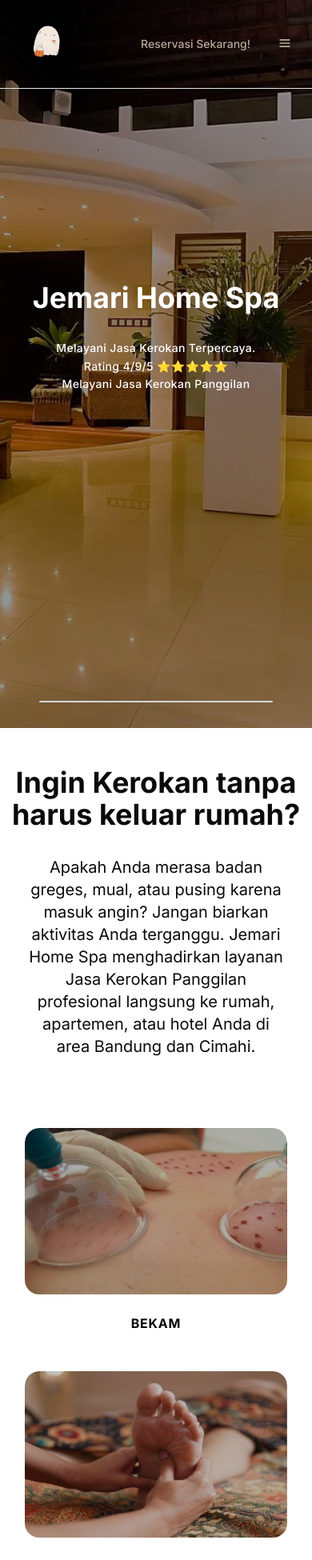
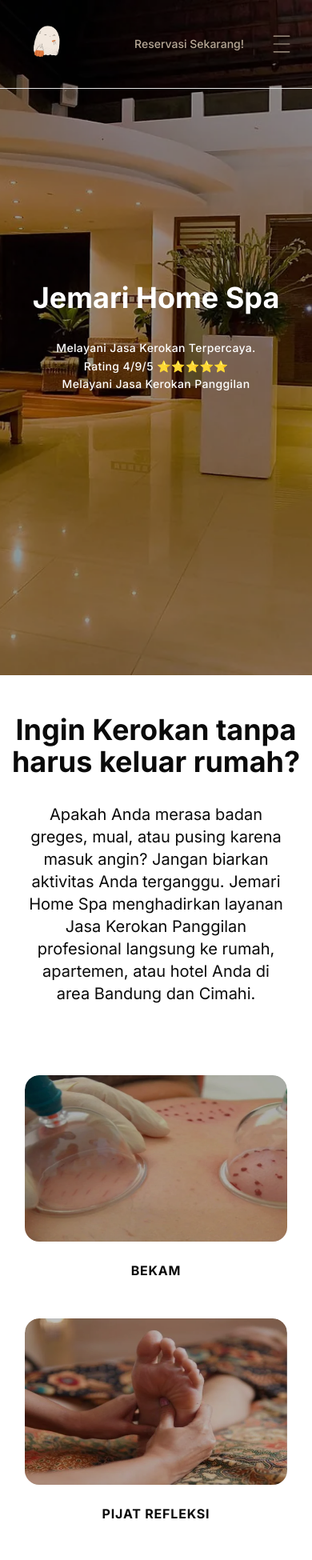
Before and after one commit to Indrawan-maker/hackathon-umkt, a Next.js app: page / in a window 390 px wide. Shown: the top 1950 px of the page at 80% size. Built offline with nearby package versions, Linux system fonts and the light colour scheme.

Commit message:
add framer-motion

```diff
--- a/app/layout.tsx
+++ b/app/layout.tsx
@@ -25,7 +25,9 @@ export default function RootLayout({
       lang="id"
       className={cn("h-full", "antialiased", inter.className, "font-sans", geist.variable)}
     >
-      <body className="min-h-full flex flex-col scroll-smooth">{children}</body>
+      <body className="min-h-full flex flex-col scroll-smooth">
+        {children}
+      </body>
     </html>
   );
 }
--- a/components/atoms/Hero/index.tsx
+++ b/components/atoms/Hero/index.tsx
@@ -1,5 +1,7 @@
+"use client"
 import Image from "next/image";
 import hero from "@/public/images/hero-spa-lobby.webp"
+import { motion } from 'framer-motion';
 
 export default function Hero() {
     return (
@@ -12,18 +14,25 @@ export default function Hero() {
                 />
                 <div className="absolute inset-0 bg-black/40"></div>
                 <div className="relative z-10 flex flex-col items-center justify-center min-h-screen px-6">
-                <h1 className={`text-4xl md:text-8xl text-white text-center mb-8 font-bold`}>
+                    <motion.h1
+                         initial={{ opacity: 0, y: 30 }}
+  animate={{ opacity: 1, y: 0 }}
+  transition={{ duration: 0.6 }}
+                        className={`text-4xl md:text-8xl text-white text-center mb-8 font-bold`}>
                         Jemari Home Spa
-                </h1>
-                <p className="text-sm md:text-xl text-white text-center max-w-3xl leading-relaxed tracking-wide font-medium">
+                    </motion.h1>
+                    <motion.p
+                         initial={{ opacity: 0, y: 30 }}
+  animate={{ opacity: 1, y: 0 }}
+  transition={{ duration: 0.6, delay: 0.25 }}
+                        className="text-sm md:text-xl text-white text-center max-w-3xl leading-relaxed tracking-wide font-medium">
                         Melayani Jasa Kerokan Terpercaya.
                         <br />
                         Rating 4/9/5 ⭐⭐⭐⭐⭐
                         <br />
                         Melayani Jasa Kerokan Panggilan
-                </p>
+                    </motion.p>
                 </div>
-            <hr className="relative z-20 border-t-2 border-gray-300 w-3/4 mx-auto my-8 rounded-full"/>
             </main>
         </>
     )
--- a/components/atoms/Navbar/index.tsx
+++ b/components/atoms/Navbar/index.tsx
@@ -13,6 +13,7 @@ import {
 import Image from "next/image"
 import Link from "next/link"
 import { useEffect, useState } from 'react';
+import { CiMenuBurger } from 'react-icons/ci';
 
 
 
@@ -27,7 +28,7 @@ export default function Navbar() {
         }
         window.addEventListener('scroll', handleScroll)
         return () => window.removeEventListener('scroll', handleScroll)
-    },[])
+    }, [])
 
     // 1) baca docs shadcn agar hamburger menu fungsi
     // - bagian sheet
@@ -43,9 +44,8 @@ export default function Navbar() {
                 </Link>
                 <div className="inline-flex md:order-2 space-x-3 md:space-x-0 rtl:space-x-reverse">
                     <button type="button" className="hover:bg-brand-strong box-border border border-transparent cursor-pointer font-medium leading-5 rounded-base text-sm px-3 py-2 focus:outline-none">Reservasi Sekarang!</button>
-                    <button data-collapse-toggle="navbar-cta" type="button" className="inline-flex items-center p-2 w-9 h-9 justify-center text-sm text-body rounded-base md:hidden hover:bg-neutral-secondary-soft hover:text-heading focus:outline-none focus:ring-2 focus:ring-neutral-tertiary" aria-controls="navbar-cta" aria-expanded="false">
-                        <span className="sr-only">Open main menu</span>
-                        <svg className="w-6 h-6" aria-hidden="true" xmlns="http://www.w3.org/2000/svg" width="24" height="24" fill="none" viewBox="0 0 24 24"><path stroke="currentColor" stroke-linecap="round" stroke-width="2" d="M5 7h14M5 12h14M5 17h14" /></svg>
+                    <button className='inline-flex items-center p-2 w-11 h-11 justify-center text-sm text-body rounded-base md:hidden hover:bg-neutral-secondary-soft hover:text-heading focus:outline-none focus:ring-2 focus:ring-neutral-tertiary'>
+                        <CiMenuBurger className='w-full h-full' />
                     </button>
                 </div>
                 <div className="items-center justify-between hidden w-full md:flex md:w-auto md:order-1" id="navbar-cta">
--- a/components/moleculs/SpaCardList/index.tsx
+++ b/components/moleculs/SpaCardList/index.tsx
@@ -1,5 +1,7 @@
+"use client"
 import { serviceSpaData } from "@/api/spaService"
 import CardSpa from "@/components/atoms/CardSpa"
+import { motion } from 'framer-motion';
 
 export default function CardSpaList() {
 
@@ -8,19 +10,36 @@ export default function CardSpaList() {
             className="mx-auto mt-12 mb-12"
             id="spaServiceList"
         >
-            <h2 className="font-bold text-4xl text-center">Ingin Kerokan tanpa harus keluar rumah?</h2>
+            <div
+            >
+                <motion.h2
+                    initial={{ opacity: 0, y: 30 }}
+                    whileInView={{ opacity: 1, y: 0 }}
+                    transition={{ duration: 0.6 }}
+                    className="font-bold text-4xl text-center">Ingin Kerokan tanpa harus keluar rumah?</motion.h2>
                 <div className="mt-8 mb-8 max-w-82  md:max-w-160 text-center mx-auto text-xl">
-            <p className="wrap-break-word">Apakah Anda merasa badan greges, mual, atau pusing karena masuk angin? Jangan biarkan aktivitas Anda terganggu. Jemari Home Spa menghadirkan layanan Jasa Kerokan Panggilan profesional langsung ke rumah, apartemen, atau hotel Anda di area Bandung dan Cimahi.</p>
+                    <motion.p
+                        initial={{ opacity: 0, y: 30 }}
+                        whileInView={{ opacity: 1, y: 0 }}
+                        transition={{ duration: 0.6, delay: 0.1 }}
+                        className="wrap-break-word">Apakah Anda merasa badan greges, mual, atau pusing karena masuk angin? Jangan biarkan aktivitas Anda terganggu. Jemari Home Spa menghadirkan layanan Jasa Kerokan Panggilan profesional langsung ke rumah, apartemen, atau hotel Anda di area Bandung dan Cimahi.</motion.p>
+                </div>
             </div>
             <div
                 className="md:grid flex flex-col items-center justify-center md:grid-cols-3 gap-x-0 md:gap-x-12 gap-y-12 mt-22 mb-12">
                 {
-                  serviceSpaData.map((data) => (
+                    serviceSpaData.map((data, index) => (
+                        <motion.div key={data.id}
+                            initial={{ opacity: 0, y: 40 }}
+                            whileInView={{ opacity: 1, y: 0 }}
+                            transition={{ duration: 0.8, delay: index * 0.1, ease: "easeOut" }}
+                            viewport={{ once: true }}
+                        >
                             <CardSpa
-                       key={data.id}
                                 judulSpa={data.name}
                                 deskripsiSpa={data.description}
-                       gambarSpa={data.gambar}/>
+                                gambarSpa={data.gambar} />
+                        </motion.div>
                     ))
                 }
             </div>
--- a/package.json
+++ b/package.json
@@ -11,6 +11,7 @@
   "dependencies": {
     "class-variance-authority": "^0.7.1",
     "clsx": "^2.1.1",
+    "framer-motion": "^12.38.0",
     "lucide-react": "^1.14.0",
     "next": "16.2.5",
     "radix-ui": "^1.4.3",
```
Also changed, not shown: 1 other file (tests, documents, lock files or other folders). Lines whose indentation alone changed are shown as unchanged.
